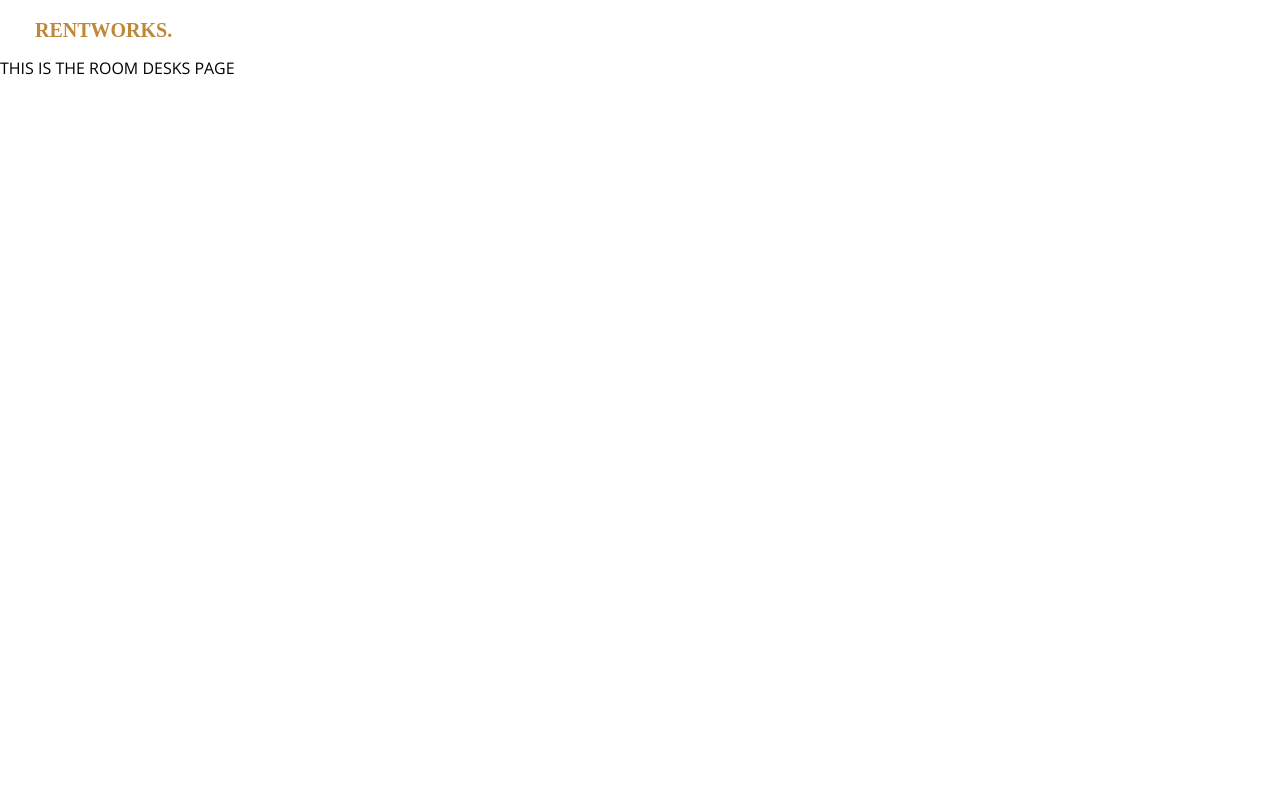
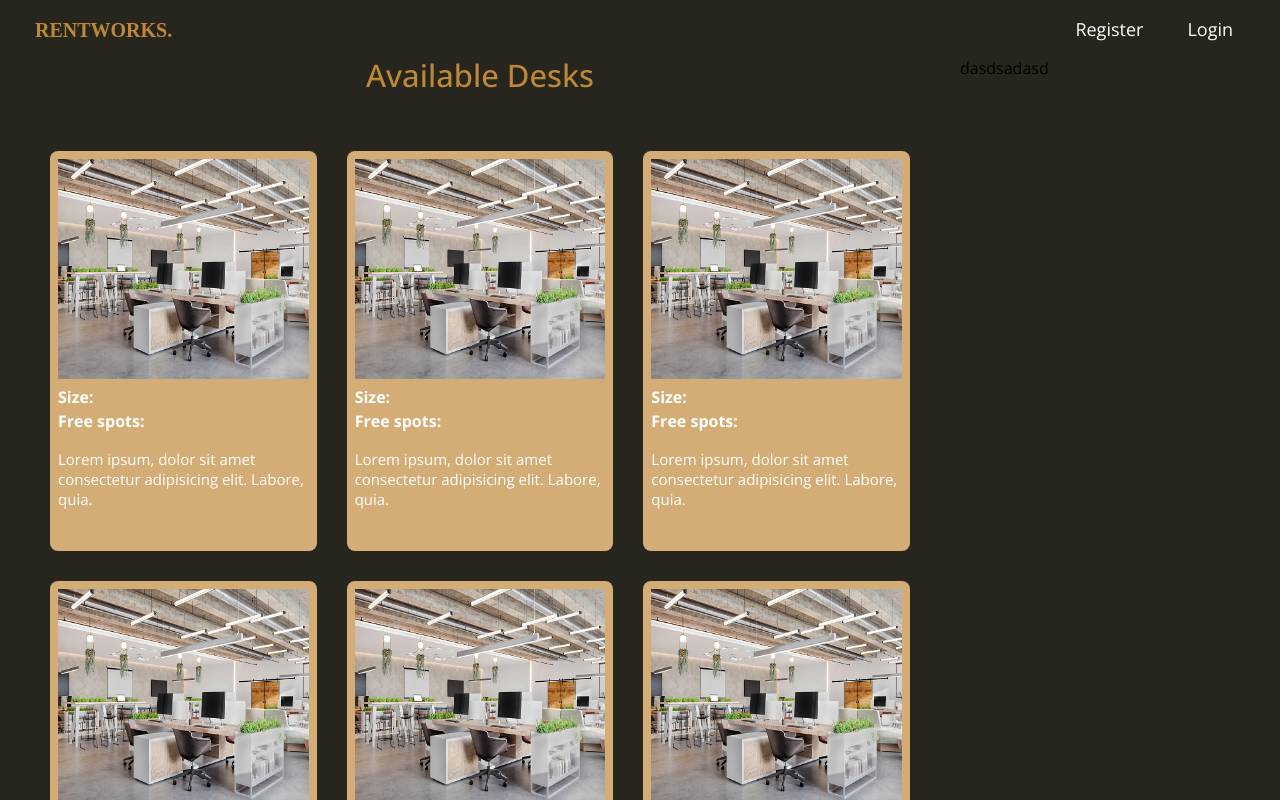
Before and after one commit to EmilArnaudov/NuxtRentApp, a Nuxt app: page /rooms/1/desks in a window 1280 px wide. Shown: the top 800 px of the page. Built offline with nearby package versions, Linux system fonts and the light colour scheme.

Commit message:
create desk model and paths

```diff
--- /dev/null
+++ b/components/DeskCard.vue
@@ -0,0 +1,76 @@
+<template>
+    <div class="card">
+        <div class="imageContainer">
+            <img src="../assets/images/room-small.jpg" alt="smallRoom">
+        </div>
+        <div class="content">
+            <h1 class="cardHeading"></h1>
+            <p class="size">Size: <span></span></p>
+            <p class="free">Free spots: <span></span></p>
+            <p class="cardDesc">Lorem ipsum, dolor sit amet consectetur adipisicing elit. Labore, quia.</p>
+        </div>
+    </div>
+</template>
+
+<script>
+
+</script>
+
+<style>
+
+.card {
+    background-color: #D4AD76;
+    padding: 8px;
+    border-radius: 8px;
+    transition: all 300ms ease-in;
+    cursor: pointer;
+    height: 400px;
+}
+
+.cardHeading {
+    margin: 8px 0;
+    color: #fff;
+    font-size: 21px;
+    font-weight: bold;
+    text-align: center;
+}
+
+.cardDesc {
+    color: #fff;
+    font-size: 15px;
+    line-height: 20px;
+}
+
+.content > p {
+    margin-bottom: 8px;
+    color: #fff;
+}
+
+.content > p > span {
+    text-decoration: underline;
+}
+.cardDesc {
+    margin-top: 20px;
+}
+
+.size,
+.free {
+    font-weight: bold;
+}
+
+.imageContainer > img {
+    width: 100%;
+    height: 220px;
+ }
+
+
+ .noFreeSpots:hover {
+    border: none;
+ }
+ .noFreeSpots {
+    cursor: default;
+    position: relative;
+    opacity: 0.5;
+ }
+
+</style>
--- /dev/null
+++ b/components/DesksGrid.vue
@@ -0,0 +1,40 @@
+<template>
+    <div class="grid">
+        <div v-for="desk of desks" class="cell">
+            <DeskCard :desk="desk"/>
+        </div>
+    </div>
+</template>
+
+
+<script>
+
+    export default {
+    data() {
+        return {};
+    },
+    computed: {
+        desks() {
+            let desks = [];
+            const roomId = Number(this.$route.params.roomId);
+            const room = this.$store.state.rooms.rooms.find(x => x._id === roomId);
+            room.deskIds.forEach(deskId => {
+                const desk = this.$store.state.desks.desks.find(x => x._id === deskId);
+                desks.push(desk);
+            });
+            return desks;
+        }
+    },
+}
+</script>
+
+<style scoped>
+.grid {
+    grid-template-columns: 1fr 1fr 1fr;
+    display: grid;
+    padding: 20px 50px;
+    gap: 30px;
+
+}
+
+</style>
--- a/components/RoomCard.vue
+++ b/components/RoomCard.vue
@@ -23,12 +23,11 @@
         },
         computed: {
             freeSpots() {
-                return this.room.deskCapacity - this.room.desksTaken - 6
+                return this.room.deskCapacity - this.room.desksTaken
             },
         },
         methods: {
             handleNavigate() {
-                console.log('inside navigate');
                 this.$router.push(`rooms/${this.room._id}`)
             }
         }
--- a/components/RoomDetails.vue
+++ b/components/RoomDetails.vue
@@ -50,9 +50,9 @@
         },
         computed: {
             room() {
-                const id = this.$route.params.roomId
+                const id = Number(this.$route.params.roomId)
                 const room = this.$store.state.rooms.rooms.find(x => x._id === id);
-
+                console.log(room, id);
 
                 return room;
             },
--- a/models/Desk.js
+++ b/models/Desk.js
@@ -1,8 +1,8 @@
 import {v4 as id} from 'uuid';
 
 class Desk {
-    constructor(price, size, position) {
-        this._id = id();
+    constructor(id, price, size, position) {
+        this._id = id;
         this.price = price;
         this.size = size;
         this.position = position;
@@ -14,3 +14,5 @@ class Desk {
         return {...this}
     }
 }
+
+export default Desk;
--- a/models/Room.js
+++ b/models/Room.js
@@ -1,11 +1,11 @@
-import {v4 as id} from 'uuid';
 
 class Room {
-    constructor(deskCapacity, size, name) {
-        this._id = id();
+    constructor(id, deskCapacity, size, name, deskIds) {
+        this._id = id;
         this.name = name;
         this.deskCapacity = deskCapacity;
         this.size = size;
+        this.deskIds = deskIds ? deskIds : [];
         this.desksTaken = 0;
         this.manager = 'admin';
     }
--- a/pages/rooms/_roomId/desks/index.vue
+++ b/pages/rooms/_roomId/desks/index.vue
@@ -1,9 +1,51 @@
 <template>
-    <div>
-        THIS IS THE ROOM DESKS PAGE
+    <div class="wrapper">
+        <div class="gridContainer">
+            <h1 class="heading">Available Desks</h1>
+            <p></p>
+            <DesksGrid/>
+        </div>
+
+        <div class="userInfo">dasdsadasd</div>
+        <div class="bg"></div>
     </div>
 </template>
 
-<script >
+<script>
 
 </script>
+
+<style scoped>
+.wrapper {
+    background: #26261E;
+    display: flex;
+}
+
+.gridContainer {
+    width: 75%;
+    display: flex;
+    flex-direction: column;
+    gap: 20px;
+}
+
+.heading {
+    font-size: 31px;
+    font-weight: 500;
+    color: #be8836;
+    text-align: center;
+}
+
+.userInfo {
+    width: 25%;
+}
+
+.bg {
+    position: absolute;
+    top: 0;
+    left: 0;
+    right: 0;
+    bottom: 0;
+    background: #26261E;
+    z-index: -100;
+}
+</style>
--- /dev/null
+++ b/store/desks.js
@@ -0,0 +1,17 @@
+import Desk from '../models/Desk';
+
+export const state = () => ({
+    desks: [new Desk(1, 80, 'Small', 'Next to window'), new Desk(2, 80, 'Small', 'Next to window'), new Desk(3, 80, 'Small', 'Next to window'),
+    new Desk(4, 80, 'Small', 'Next to window'), new Desk(5, 80, 'Small', 'Next to window'), new Desk(6, 80, 'Small', 'Next to window')]
+  })
+
+  export const getter = {
+
+  }
+
+  export const mutations = {
+
+  }
+
+  export const actions = {
+  }
--- a/store/rooms.js
+++ b/store/rooms.js
@@ -1,7 +1,8 @@
 import Room from '../models/Room';
 
 export const state = () => ({
-    rooms: [new Room(6, 'Small', 'Room 1'), new Room(12, 'Big', 'Room 2'), new Room(6, 'Small', 'Room 3'), new Room(12, 'Big', 'Room 4'), new Room(6, 'Small', 'Room 5'), new Room(6, 'Small', 'Room 6')]
+    rooms: [new Room(1, 6, 'Small', 'Room 1', [1,2,3,4,5,6]), new Room(2, 12, 'Big', 'Room 2'), new Room(3, 6, 'Small', 'Room 3'),
+    new Room(4, 12, 'Big', 'Room 4'), new Room(5, 6, 'Small', 'Room 5'), new Room(6, 6, 'Small', 'Room 6')]
   })
 
   export const getter = {
```
